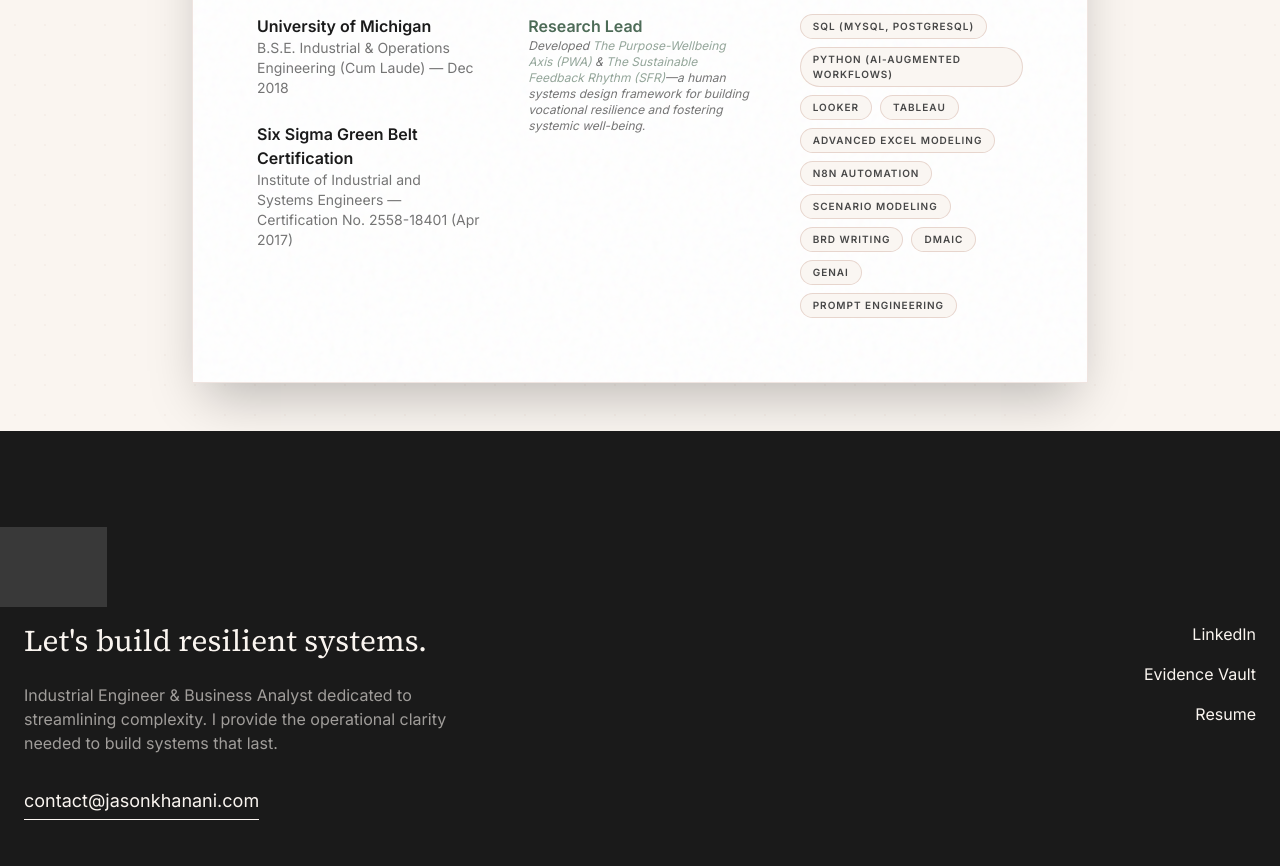
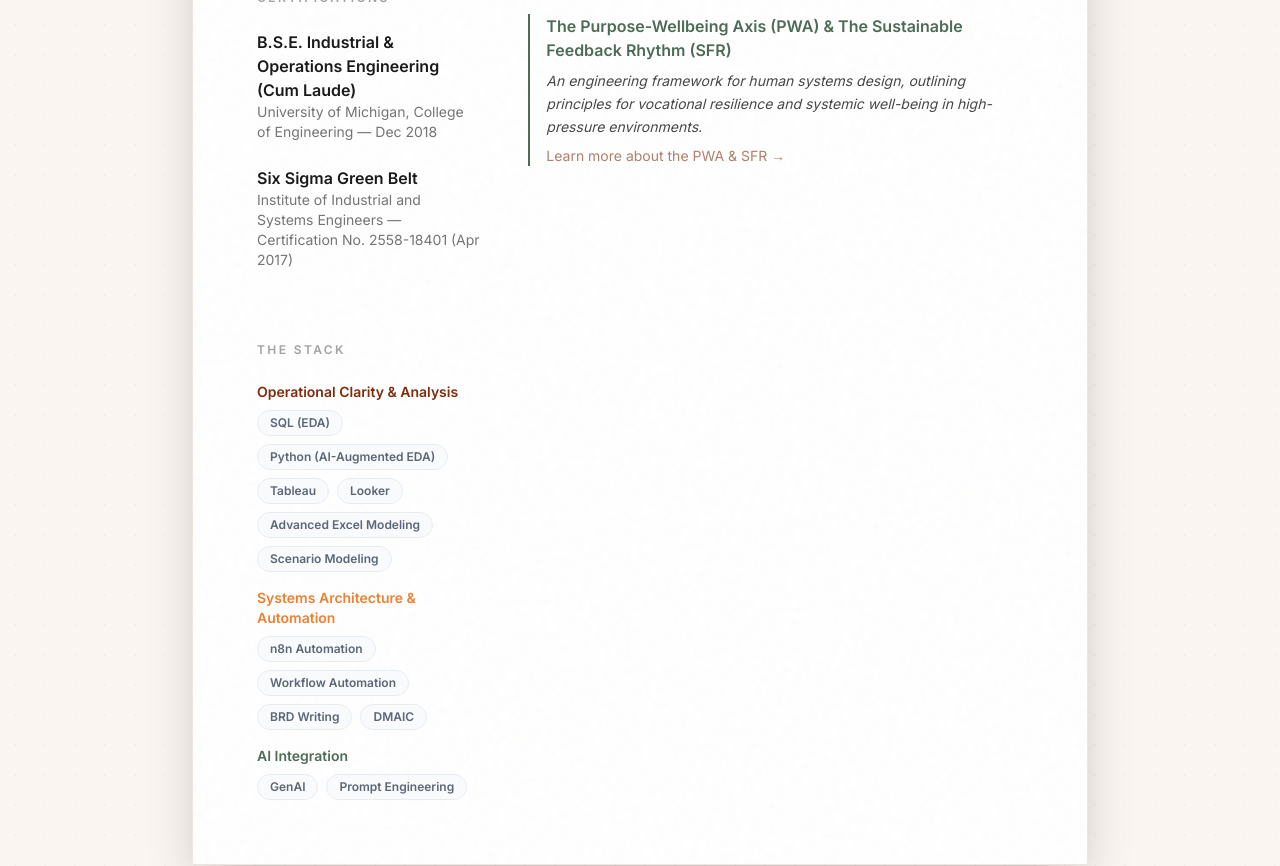
Before and after one commit to jkhan31/jasonkhanani-website, a React (Vite) app: page /#/resume in a window 1280 px wide. Shown: the part 2060-2926 px from the top of the page. Built offline with nearby package versions, Linux system fonts and the light colour scheme; grey boxes are pictures that could not be loaded.

Commit message:
Resume: restructure Education, add My Methodology, and categorize The Stack

```diff
--- a/pages/Resume.tsx
+++ b/pages/Resume.tsx
@@ -136,37 +136,71 @@ const ResumePage = () => {
           </div>
         </section>
 
-        {/* Bottom Grid: Education, Research & Stack */}
-        <div className="grid md:grid-cols-3 gap-12 border-t-0.5 pt-12 relative z-10" style={{ borderColor: `${colors.ink}20` }}>
-          {/* Education */}
+        {/* Bottom Grid: Education & Certifications, My Methodology, The Stack */}
+        <div className="grid md:grid-cols-2 lg:grid-cols-3 gap-12 border-t-0.5 pt-12 relative z-10" style={{ borderColor: `${colors.ink}20` }}>
+          {/* Education & Certifications */}
           <section>
-            <h2 className="text-xs font-bold uppercase tracking-[0.2em] mb-6 opacity-40">Education</h2>
+            <h2 className="text-xs font-bold uppercase tracking-[0.2em] mb-6 opacity-40">Education &amp; Certifications</h2>
             <div className="mb-6">
-              <h4 className="font-bold text-base">University of Michigan</h4>
-              <p className="text-sm opacity-60">B.S.E. Industrial &amp; Operations Engineering (Cum Laude) — Dec 2018</p>
+              <h4 className="font-bold text-base">B.S.E. Industrial &amp; Operations Engineering (Cum Laude)</h4>
+              <p className="text-sm opacity-60">University of Michigan, College of Engineering — Dec 2018</p>
             </div>
             <div className="mb-6">
-              <h4 className="font-bold text-base">Six Sigma Green Belt Certification</h4>
+              <h4 className="font-bold text-base">Six Sigma Green Belt</h4>
               <p className="text-sm opacity-60">Institute of Industrial and Systems Engineers — Certification No. 2558-18401 (Apr 2017)</p>
             </div>
           </section>
-          {/* Research */}
-          <section>
-            <h2 className="text-xs font-bold uppercase tracking-[0.2em] mb-6 opacity-40">Research</h2>
-            <div>
-              <h4 className="font-bold text-base" style={{ color: colors.sage }}>Research Lead</h4>
-              <p className="text-xs opacity-60 italic">Developed <span style={{ color: colors.sage }}>The Purpose-Wellbeing Axis (PWA)</span> &amp; <span style={{ color: colors.sage }}>The Sustainable Feedback Rhythm (SFR)</span>—a human systems design framework for building vocational resilience and fostering systemic well-being.</p>
+
+          {/* My Methodology (PWA & SFR) */}
+          <section className="md:col-span-2 lg:col-span-2">
+            <h2 className="text-xs font-bold uppercase tracking-[0.2em] mb-6 opacity-40">My Methodology</h2>
+            <div className="border-l-2 pl-4" style={{ borderColor: colors.sage }}>
+              <h3 className="font-bold text-base" style={{ color: colors.sage, marginBottom: '0.5rem' }}>The Purpose-Wellbeing Axis (PWA) &amp; The Sustainable Feedback Rhythm (SFR)</h3>
+              <p className="text-sm opacity-80 italic leading-relaxed">
+                An engineering framework for human systems design, outlining principles for vocational resilience and systemic well-being in high-pressure environments.
+              </p>
+              <p className="text-sm opacity-60 mt-2">
+                <a href="/framework" className="text-hankoRust hover:text-foxOrange transition-colors" style={{ color: colors.rust }}>Learn more about the PWA &amp; SFR →</a>
+              </p>
             </div>
           </section>
-          {/* Stack */}
+
+          {/* The Stack (categorized) */}
           <section>
             <h2 className="text-xs font-bold uppercase tracking-[0.2em] mb-6 opacity-40">The Stack</h2>
-            <div className="flex flex-wrap gap-2">
-              {['SQL (MySQL, PostgreSQL)', 'Python (AI-Augmented Workflows)', 'Looker', 'Tableau', 'Advanced Excel Modeling', 'n8n Automation', 'Scenario Modeling', 'BRD Writing', 'DMAIC', 'GenAI', 'Prompt Engineering'].map(tool => (
-                <span key={tool} className="px-3 py-1 bg-ricePaper border border-hankoRust/20 text-[10px] font-bold uppercase tracking-widest text-sumiInk rounded-full opacity-80 hover:border-foxOrange hover:text-foxOrange transition-all cursor-default">
-                  {tool}
-                </span>
-              ))}
+            <div className="space-y-4">
+              <div>
+                <h4 className="font-bold text-sm mb-2" style={{ color: colors.rust }}>Operational Clarity &amp; Analysis</h4>
+                <div className="flex flex-wrap gap-2">
+                  {['SQL (EDA)', 'Python (AI-Augmented EDA)', 'Tableau', 'Looker', 'Advanced Excel Modeling', 'Scenario Modeling'].map(skill => (
+                    <span key={skill} className="px-3 py-1 bg-slate-50 border border-slate-200 text-xs font-semibold rounded-full opacity-80 text-slate-700">
+                      {skill}
+                    </span>
+                  ))}
+                </div>
+              </div>
+
+              <div>
+                <h4 className="font-bold text-sm mb-2" style={{ color: colors.orange }}>Systems Architecture &amp; Automation</h4>
+                <div className="flex flex-wrap gap-2">
+                  {['n8n Automation', 'Workflow Automation', 'BRD Writing', 'DMAIC'].map(skill => (
+                    <span key={skill} className="px-3 py-1 bg-slate-50 border border-slate-200 text-xs font-semibold rounded-full opacity-80 text-slate-700">
+                      {skill}
+                    </span>
+                  ))}
+                </div>
+              </div>
+
+              <div>
+                <h4 className="font-bold text-sm mb-2" style={{ color: colors.sage }}>AI Integration</h4>
+                <div className="flex flex-wrap gap-2">
+                  {['GenAI', 'Prompt Engineering'].map(skill => (
+                    <span key={skill} className="px-3 py-1 bg-slate-50 border border-slate-200 text-xs font-semibold rounded-full opacity-80 text-slate-700">
+                      {skill}
+                    </span>
+                  ))}
+                </div>
+              </div>
             </div>
           </section>
         </div>
```
